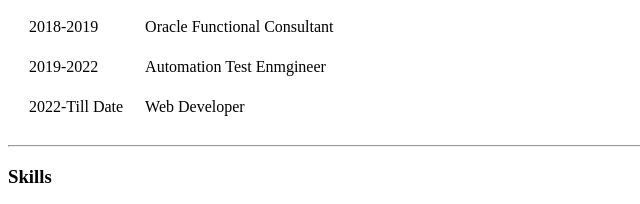
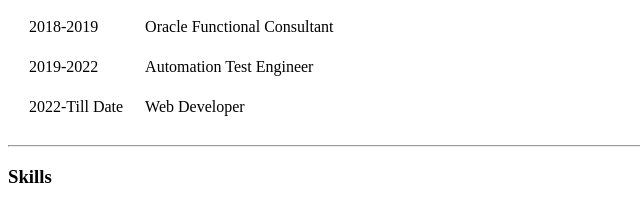
Before and after one commit to singhamitdev/cv, a plain HTML site: page index.html in a window 1280 px wide. Shown: the part 417-621 px from the top of the page, 0-640 px from the left. Drawn offline with Linux system fonts and the light colour scheme.

Commit message:
Update index.html

```diff
--- a/index.html
+++ b/index.html
@@ -36,7 +36,7 @@
     </tr>
     <tr>
       <td>2019-2022</td>
-      <td>Automation Test Enmgineer</td>
+      <td>Automation Test Engineer</td>
     </tr>
     <tr>
       <td>2022-Till Date</td>
```
